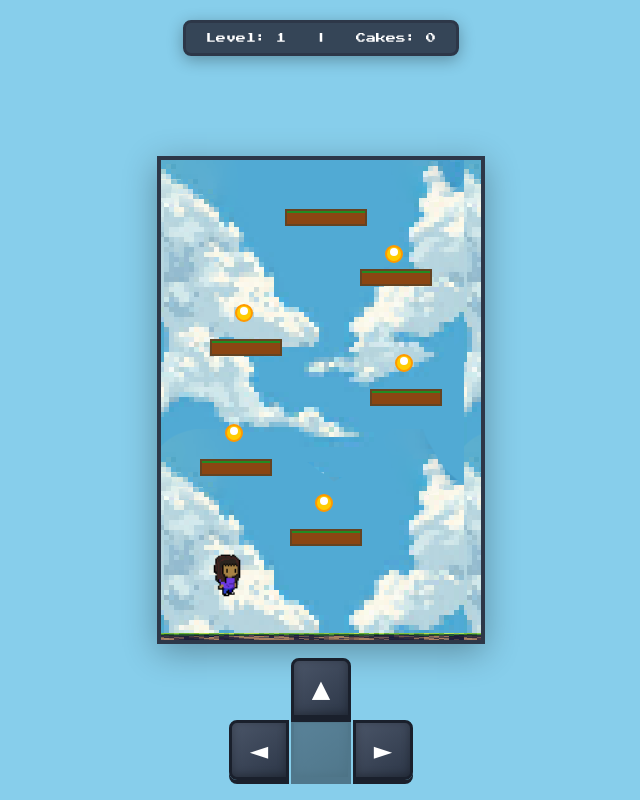
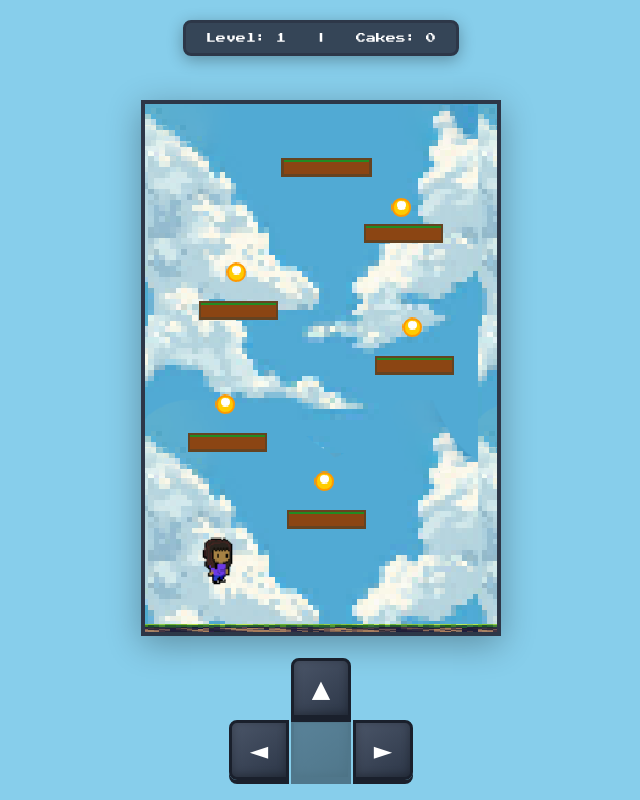
Before and after one commit to dygital0/bday, a plain HTML site: page index.html in a window 1280 px wide. Shown: the whole page, without its empty margins (319-959 px from the left). Drawn offline with Linux system fonts and the light colour scheme.

Commit message:
UI Update

```diff
--- a/index.html
+++ b/index.html
@@ -9,8 +9,27 @@
 
         * { margin: 0; padding: 0; box-sizing: border-box; -webkit-touch-callout: none; -webkit-user-select: none; user-select: none; }
         body { font-family: 'Press Start 2P', cursive; background: #87ceeb; overflow: hidden; touch-action: none; }
-        #gameContainer { width: 100vw; height: 100vh; display:flex; flex-direction:column; align-items:center; justify-content:center; }
-        #gameCanvas { border:4px solid #2d3748; background:#87ceeb; image-rendering: pixelated; image-rendering: crisp-edges; max-width:100vw; max-height:calc(100vh - 200px); box-shadow: 0 8px 32px rgba(0,0,0,0.3); }
+        #gameContainer {
+            width: 100vw;
+            height: 100vh;
+            display: flex;
+            flex-direction: column;
+            align-items: center;
+            justify-content: flex-start;   /* push content to top */
+            padding-top: 80px;             /* space for HUD */
+            padding-bottom: 160px;         /* reserve space for D-pad */
+        }
+
+        #gameCanvas {
+            border:4px solid #2d3748;
+            background:#87ceeb;
+            image-rendering: pixelated;
+            image-rendering: crisp-edges;
+            width: min(100vw, 360px);   /* mobile friendly scaling */
+            height: auto;
+            box-shadow: 0 8px 32px rgba(0,0,0,0.3);
+            margin-top: 20px;
+        }
         #controls { position: fixed; bottom: 20px; left:50%; transform: translateX(-50%); display:grid; grid-template-columns: 60px 60px 60px; grid-template-rows: 60px 60px; gap:2px; z-index:1000; }
         .btn { background: linear-gradient(145deg,#4a5568,#2d3748); border:3px solid #1a202c; display:flex; align-items:center; justify-content:center; color:#fff; font-size:24px; font-weight:bold; cursor:pointer; touch-action:none; box-shadow:0 4px 0 #1a202c, inset 0 -2px 8px rgba(0,0,0,0.3); transition: all .1s; }
         .btn:active { transform: translateY(2px); box-shadow:0 2px 0 #1a202c, inset 0 -2px 8px rgba(0,0,0,0.3); }
@@ -19,7 +38,7 @@
         #rightBtn { grid-column:3; grid-row:2; border-radius: 0 8px 8px 0; }
         #downBtn { grid-column:2; grid-row:2; background: linear-gradient(145deg,#2d3748,#1a202c); pointer-events:none; opacity:0.5; }
         #hud { position:fixed; top:20px; left:50%; transform:translateX(-50%); color:#fff; font-size:10px; background: rgba(45,55,72,0.9); padding:10px 20px; border:3px solid #2d3748; z-index:1000; text-align:center; min-width:200px; box-shadow:0 4px 16px rgba(0,0,0,0.3); border-radius:8px; }
-        #notification { position: fixed; top:90px; left:50%; transform: translateX(-50%) translateY(-150px); color:#fff; font-size:10px; background: rgba(45,55,72,0.95); padding:12px 16px; border:3px solid #fbbf24; z-index:1000; border-radius:8px; box-shadow:0 4px 16px rgba(0,0,0,0.3); display:flex; align-items:center; gap:12px; opacity:0; transition: all .3s ease-out; }
+        #notification { position: fixed; top:110px; left:50%; transform: translateX(-50%) translateY(-150px); color:#fff; font-size:10px; background: rgba(45,55,72,0.95); padding:12px 16px; border:3px solid #fbbf24; z-index:1000; border-radius:8px; box-shadow:0 4px 16px rgba(0,0,0,0.3); display:flex; align-items:center; gap:12px; opacity:0; transition: all .3s ease-out; }
         #notification.show { transform: translateX(-50%) translateY(0); opacity:1; }
         #notification .cake-icon { font-size:24px; }
         #endScreen { position:fixed; top:0; left:0; width:100vw; height:100vh; background:#87ceeb; display:none; flex-direction:column; align-items:center; justify-content:center; z-index:2000; color:#2d3748; text-align:center; padding:20px; }
```
